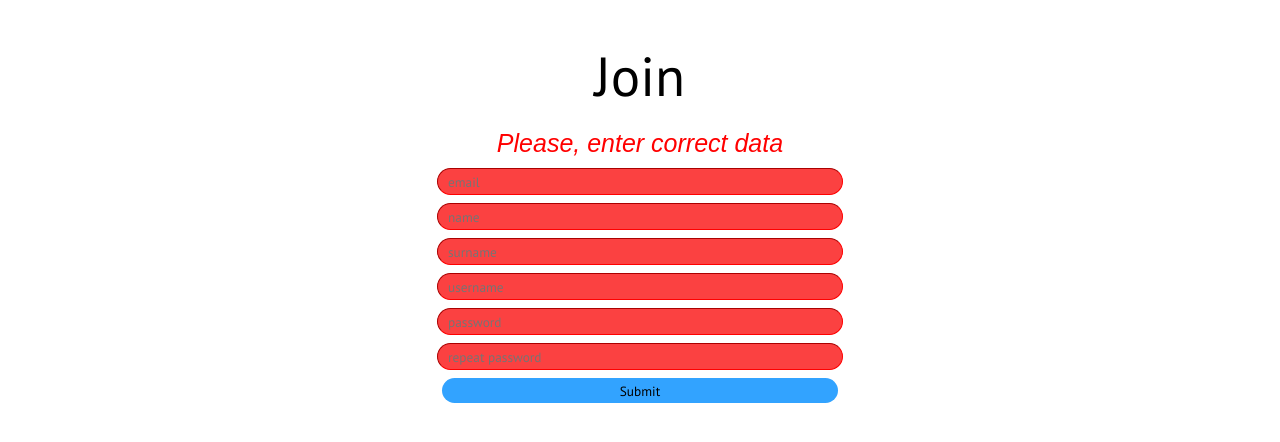
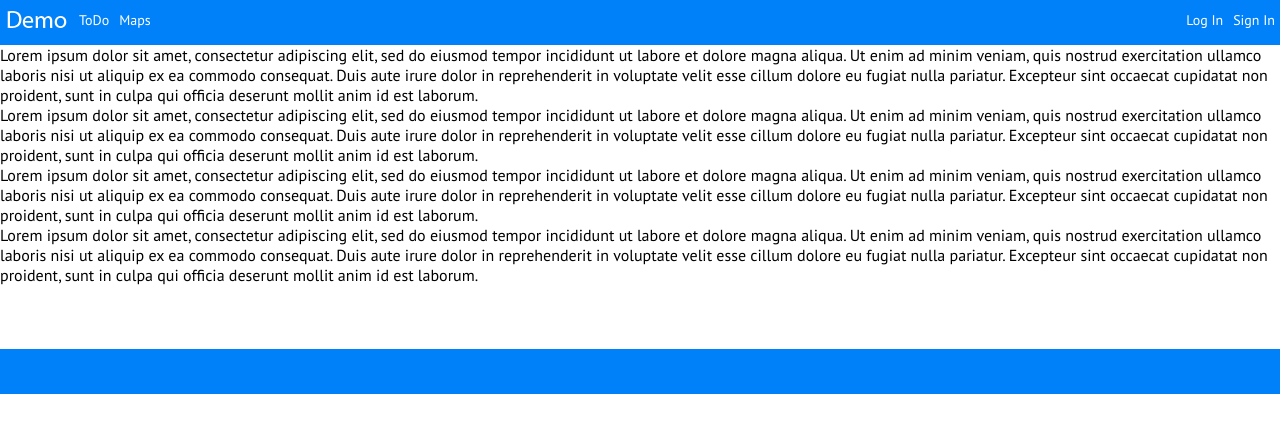
Before and after one commit to TheLazySock/potential-organizer, a website: page front/index.html in a window 1280 px wide. Drawn offline with nearby package versions, Linux system fonts and the light colour scheme.

Commit message:
todo-page pattern added, style.css modified, index.html is now an homepage, signup page is now working at all

```diff
--- a/front/css/style.css
+++ b/front/css/style.css
@@ -25,9 +25,59 @@
   font-size: 55px;
   font-weight: 100;
   text-align: center;
-	color: $pale-green;
+  color: #92cdaa;
   margin-top: 5vh;
   margin-bottom: 1vh;
+}
+
+.header {
+  display: flex;
+  flex-direction: row;
+  flex-wrap: nowrap;
+  justify-content: space-between;
+  flex-basis: auto;
+  align-items: center;
+  background-color: #0081f9;
+  min-height: 45px;
+  max-height: 5vh;
+  width: 100%;
+  line-height: 1.4;
+}
+
+.header-elem {
+  color: #fff;
+  display: block;
+	text-align: center;
+  font-weight: 100%;
+  float: left;
+  line-height: 1.4;
+  font-size: 14px;
+	padding: 13px 5px 17px;
+  text-decoration: none;
+  transition: 0.3s;
+}
+
+.header-elem:hover {
+  background: #fff;
+  color: #000;
+}
+
+.footer {
+  flex: 0 0 auto;
+  margin-top: 5%;
+  background-color: #0081f9;
+  width: 100%;
+  min-height: 45px;
+  max-height: 5vh;
+  line-height: 1.4;
+}
+
+#logo {
+  padding: 10px 4px 7px;
+}
+
+#logo:hover {
+  background: #0081f9;
 }
 
 :active, :hover, :focus {
--- a/front/index.html
+++ b/front/index.html
@@ -1,29 +1,51 @@
 <!DOCTYPE html>
-<html lang="en">
+<html>
 
 <head>
-  <meta charset="utf-8" />
-  <meta name="viewport" content="width=device-width, initial-scale=1.0, maximum-scale=1.0, user-scalable=no" />
-  <link href="css/style.css" rel="stylesheet"/>
+	<meta charset="utf-8" />
+	<meta name="viewport" content="width=device-width, initial-scale=1.0, maximum-scale=1.0, user-scalable=no" />
+	<title>Homepage</title>
+
+	<link href="css/style.css" rel="stylesheet" />
 	<link href="https://fonts.googleapis.com/css?family=PT+Sans" rel="stylesheet">
-  <script src="https://cdn.jsdelivr.net/npm/vue@2.5.13/dist/vue.js"></script>
+	<script src="https://cdn.jsdelivr.net/npm/vue@2.5.13/dist/vue.js"></script>
 </head>
 
 <body>
-<div class="wrapper">
-	<form class="container" id="signup" @submit="validateForm">
-		<h2>Join</h2>
-		<label class="warning" :class="{ 'hidden': isValid, 'shown': !isValid }">Please, enter correct data</label>
-		<input type="text" class="input" placeholder="email" v-model="email" :class="{ 'error': !validEmail, 'valid': validEmail }"/>
-		<input type="text" class="input" placeholder="name" v-model="name" :class="{ 'error': !validName, 'valid': validName }"/>
-		<input type="text" class="input" placeholder="surname" v-model="surname" :class="{ 'error': !validSurname, 'valid': validSurname }"/>
-		<input type="text" class="input" placeholder="username" v-model="username" :class="{ 'error': !validUsername, 'valid': validUsername }"/>
-		<input type="password" class="input" placeholder="password" v-model="password" :class="{ 'error': !validPassword || emptyPassword, 'valid': validPassword }"/>
-		<input type="password" class="input" placeholder="repeat password" v-model="repPassword" :class="{ 'error': !validPassword || emptyPassword, 'valid': validPassword }"/>
-		<button>Submit</button>
-	</form>
-</div>
-<script src="js/script.js"></script>
+	<div class="wrapper">
+		<header class="header">
+			<nav class="navbar">
+				<a id="logo" class="header-elem" href="index.html"><img src="img/demo.png"/></a>
+				<a class="header-elem" href="todo.html">ToDo</a>
+				<a class="header-elem" href="maps.html">Maps</a>
+			</nav>
+			<div class="second-nav">
+				<a class="header-elem" href="log.html">Log In</a>
+				<a class="header-elem" href="reg.html">Sign In</a>
+			</div>
+		</header>
+		<div class="content">
+			<p class="item">
+				Lorem ipsum dolor sit amet, consectetur adipiscing elit, sed do eiusmod tempor incididunt ut labore et dolore magna aliqua. Ut enim ad minim veniam, quis nostrud exercitation ullamco laboris nisi ut aliquip ex ea commodo consequat. Duis aute irure dolor
+				in reprehenderit in voluptate velit esse cillum dolore eu fugiat nulla pariatur. Excepteur sint occaecat cupidatat non proident, sunt in culpa qui officia deserunt mollit anim id est laborum.
+			</p>
+			<p class="item">
+				Lorem ipsum dolor sit amet, consectetur adipiscing elit, sed do eiusmod tempor incididunt ut labore et dolore magna aliqua. Ut enim ad minim veniam, quis nostrud exercitation ullamco laboris nisi ut aliquip ex ea commodo consequat. Duis aute irure dolor
+				in reprehenderit in voluptate velit esse cillum dolore eu fugiat nulla pariatur. Excepteur sint occaecat cupidatat non proident, sunt in culpa qui officia deserunt mollit anim id est laborum.
+			</p>
+			<p class="item">
+				Lorem ipsum dolor sit amet, consectetur adipiscing elit, sed do eiusmod tempor incididunt ut labore et dolore magna aliqua. Ut enim ad minim veniam, quis nostrud exercitation ullamco laboris nisi ut aliquip ex ea commodo consequat. Duis aute irure dolor
+				in reprehenderit in voluptate velit esse cillum dolore eu fugiat nulla pariatur. Excepteur sint occaecat cupidatat non proident, sunt in culpa qui officia deserunt mollit anim id est laborum.
+			</p>
+			<p class="item">
+				Lorem ipsum dolor sit amet, consectetur adipiscing elit, sed do eiusmod tempor incididunt ut labore et dolore magna aliqua. Ut enim ad minim veniam, quis nostrud exercitation ullamco laboris nisi ut aliquip ex ea commodo consequat. Duis aute irure dolor
+				in reprehenderit in voluptate velit esse cillum dolore eu fugiat nulla pariatur. Excepteur sint occaecat cupidatat non proident, sunt in culpa qui officia deserunt mollit anim id est laborum.
+			</p>
+		</div>
+		<footer class="footer">
+
+		</footer>
+	</div>
 </body>
 
 </html>
--- a/front/js/script.js
+++ b/front/js/script.js
@@ -64,7 +64,7 @@ let signup = new Vue({
         // localStorage.setItem('currentUserInfo', JSON.stringify(storage));
 
         // window.location = 'welcome.html';
-				setTimeout(function() {window.location = 'welcome.htmp'}, 1000);
+				setTimeout(function() {window.location = 'index.html'}, 1000);
       } else { }
     },
   }
```
Also changed, not shown: front/signup.html (added, +29 -0 lines), front/todo.html (added, +68 -0 lines), front/img/4499_512.png (added), front/img/demo.png (added). Lines whose indentation alone changed are shown as unchanged.
